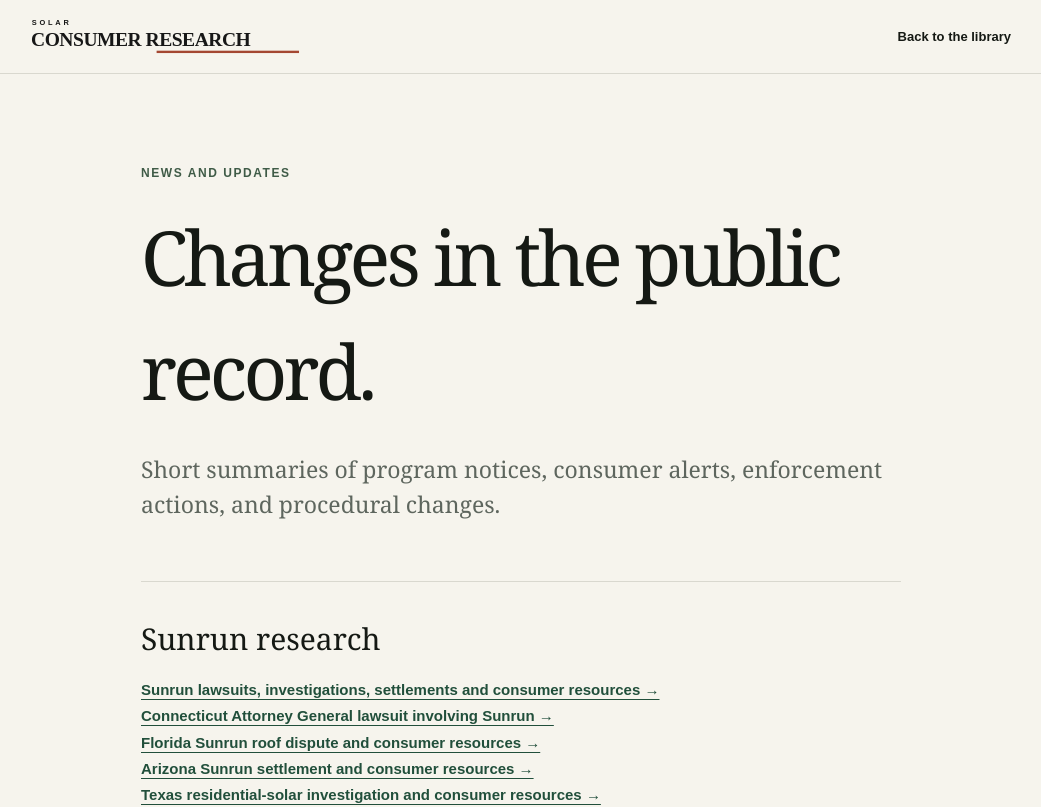
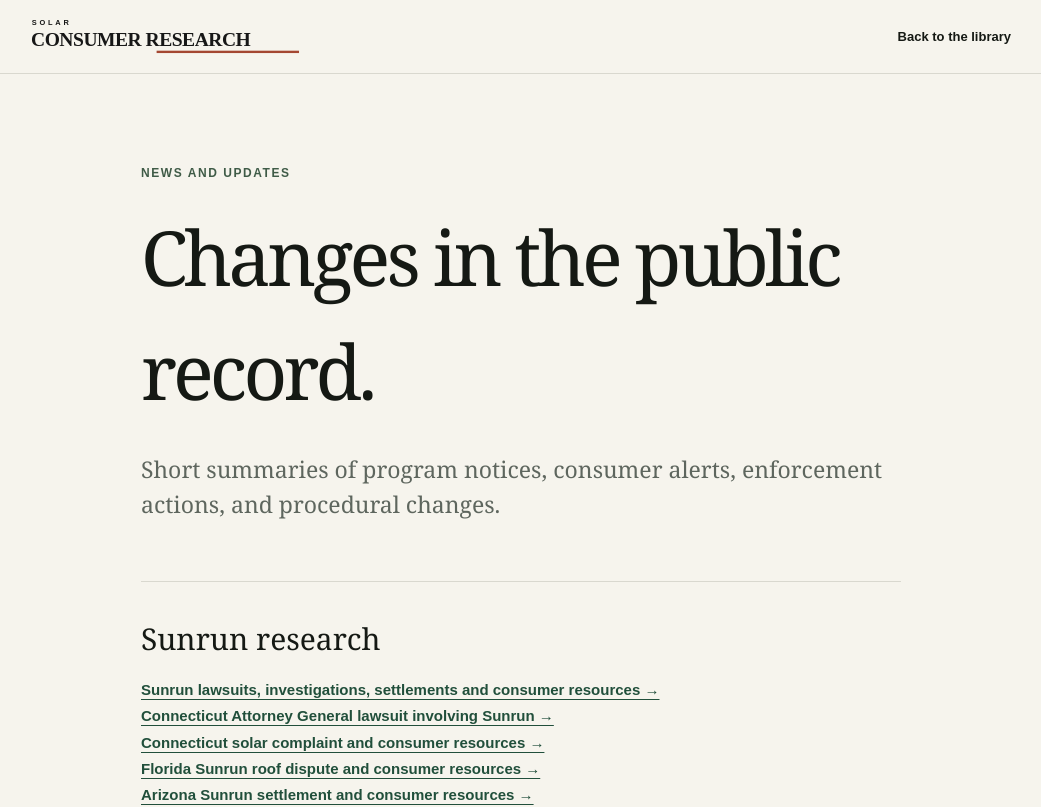
Before and after one commit to Decentralized-Rob/solar-consumer-research, a Next.js app: page /updates in a window 1280 px wide. Shown: the top 807 px of the page, without its empty margins (119-1160 px from the left). Built offline with nearby package versions, Linux system fonts and the light colour scheme; no server answers; the database is empty.

Commit message:
SEO: include Connecticut state hub in Sunrun updates links

```diff
--- a/app/updates/page.tsx
+++ b/app/updates/page.tsx
@@ -49,6 +49,7 @@ export default async function UpdatesPage() {
         <h2 id="sunrun-research-title">Sunrun research</h2>
         <p><Link href="/companies/sunrun">Sunrun lawsuits, investigations, settlements and consumer resources →</Link></p>
         <p><Link href="/cases/connecticut-attorney-general-sunrun-lawsuit">Connecticut Attorney General lawsuit involving Sunrun →</Link></p>
+        <p><Link href="/states/connecticut">Connecticut solar complaint and consumer resources →</Link></p>
         <p><Link href="/states/florida">Florida Sunrun roof dispute and consumer resources →</Link></p>
         <p><Link href="/states/arizona">Arizona Sunrun settlement and consumer resources →</Link></p>
         <p><Link href="/states/texas">Texas residential-solar investigation and consumer resources →</Link></p>
```
